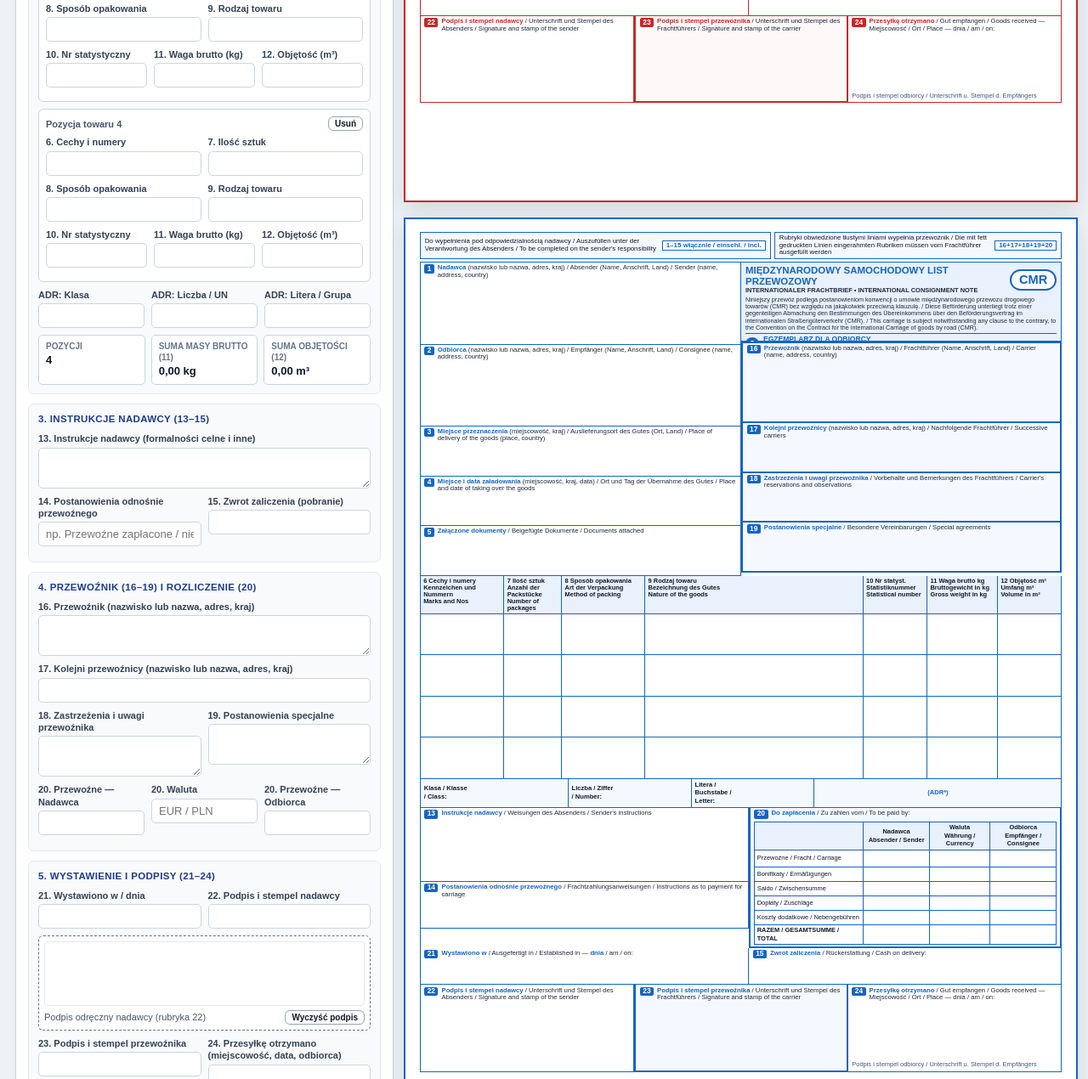
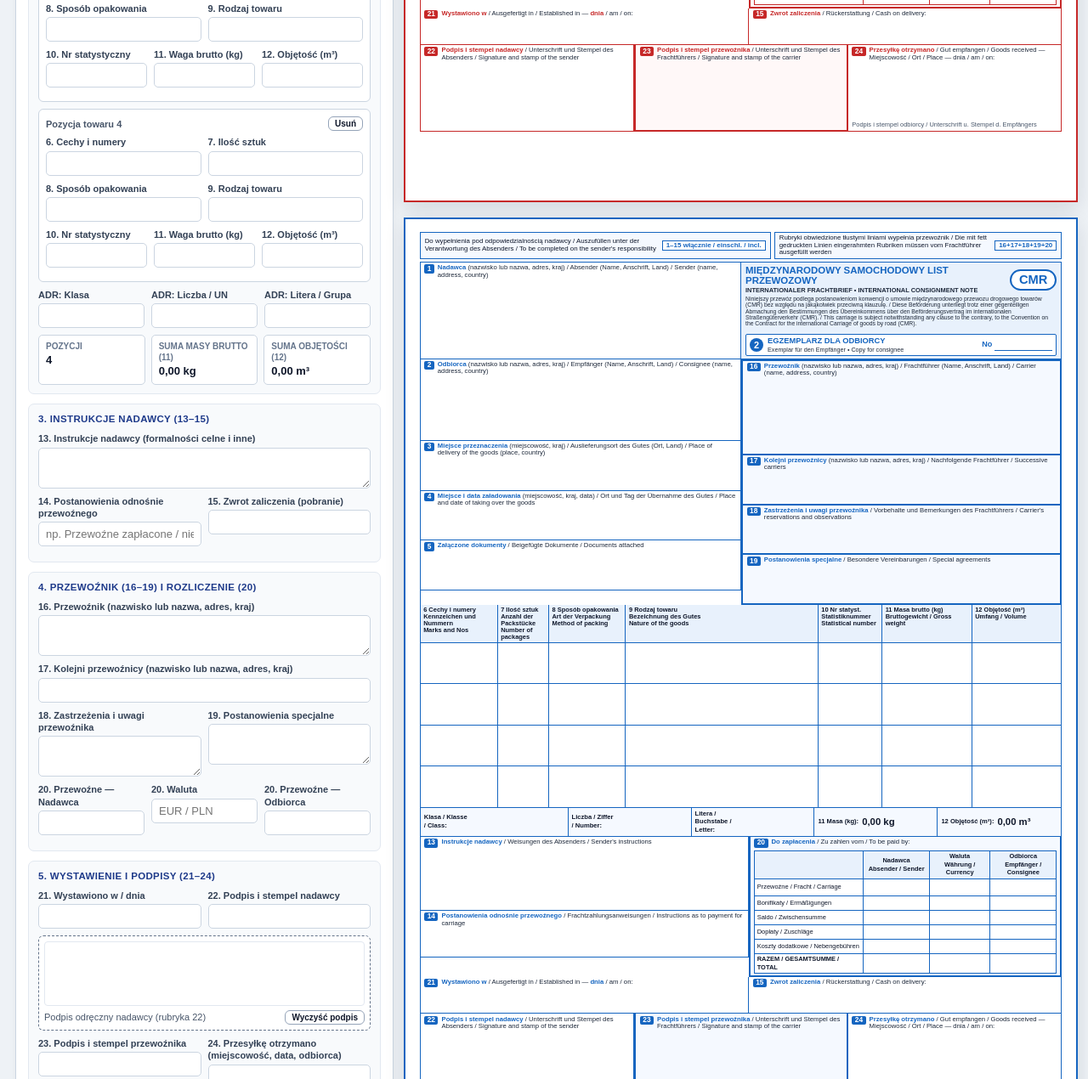
Before and after one commit to logistykarobertc-byte/rob-log-kalkulator, a plain HTML site: page CMR.html in a window 1280 px wide. Shown: the part 1002-2272 px from the top of the page at 85% size. Drawn offline with Linux system fonts and the light colour scheme.

Commit message:
Update CMR.html

```diff
--- a/CMR.html
+++ b/CMR.html
@@ -449,11 +449,12 @@
   .cmr-title-header {
     border-right: 1.5px solid var(--accent-cmr);
     border-bottom: 1.5px solid var(--accent-cmr);
-    padding: 3px 5px;
+    padding: 2.5px 5px;
     background: var(--tint-cmr);
     display: flex;
     flex-direction: column;
     justify-content: space-between;
+    overflow: visible;
   }
 
   .cmr-title-row {
@@ -492,9 +493,11 @@
     align-items: center;
     justify-content: space-between;
     gap: 6px;
-    margin-top: 2.5px;
-    padding-top: 2px;
-    border-top: 1px solid var(--accent-cmr);
+    margin-top: 2px;
+    padding: 2px 4px;
+    background: #ffffff;
+    border: 1px solid var(--accent-cmr);
+    border-radius: 2px;
   }
 
   .cmr-copy-pill {
@@ -518,7 +521,7 @@
   }
 
   .cmr-copy-lbl {
-    font-size: 6.4pt;
+    font-size: 7pt;
     font-weight: 900;
     color: var(--accent-cmr);
     line-height: 1.1;
@@ -530,10 +533,10 @@
   }
 
   .cmr-conv-clause {
-    font-size: 5.4pt;
-    line-height: 1.13;
+    font-size: 5.1pt;
+    line-height: 1.08;
     color: #1f2937;
-    margin-top: 2px;
+    margin-top: 1.5px;
   }
 
   .cmr-lbl-row {
@@ -583,14 +586,14 @@
   }
 
   /* Wysokości pól zgodne z klasycznym CMR */
-  .box-h1 { height: 25.5mm; }
+  .box-h1 { height: 30mm; }
   .box-h2 { height: 25.5mm; }
   .box-h3 { height: 15.5mm; }
   .box-h4 { height: 15.5mm; }
   .box-h5 { height: 15.5mm; }
 
-  .box-hdr { height: 24.5mm; }
-  .box-h16 { height: 25.5mm; }
+  .box-hdr { min-height: 30mm; height: auto; }
+  .box-h16 { height: 30mm; }
   .box-h17 { height: 15.5mm; }
   .box-h18 { height: 15.5mm; }
   .box-h19 { height: 15.5mm; }
@@ -1517,9 +1520,13 @@
       w += toNum(row.weight);
       v += toNum(row.vol);
     });
+    const wStr = fmtNum(w) + " kg";
+    const vStr = fmtNum(v) + " m³";
     document.getElementById("sumCargoCount").textContent = String(appState.cargo.length);
-    document.getElementById("sumCargoWeight").textContent = fmtNum(w) + " kg";
-    document.getElementById("sumCargoVol").textContent = fmtNum(v) + " m³";
+    document.getElementById("sumCargoWeight").textContent = wStr;
+    document.getElementById("sumCargoVol").textContent = vStr;
+    document.querySelectorAll("[data-sum-weight]").forEach((el) => { el.textContent = wStr; });
+    document.querySelectorAll("[data-sum-vol]").forEach((el) => { el.textContent = vStr; });
   }
 
   function drawCargoForm() {
@@ -1686,24 +1693,25 @@
             <table class="cmr-goods-tbl">
               <thead>
                 <tr>
-                  <th style="width:13%;">6 Cechy i numery<br/>Kennzeichen und Nummern<br/>Marks and Nos</th>
-                  <th style="width:9%;">7 Ilość sztuk<br/>Anzahl der Packstücke<br/>Number of packages</th>
-                  <th style="width:13%;">8 Sposób opakowania<br/>Art der Verpackung<br/>Method of packing</th>
-                  <th style="width:34%;">9 Rodzaj towaru<br/>Bezeichnung des Gutes<br/>Nature of the goods</th>
+                  <th style="width:12%;">6 Cechy i numery<br/>Kennzeichen und Nummern<br/>Marks and Nos</th>
+                  <th style="width:8%;">7 Ilość sztuk<br/>Anzahl der Packstücke<br/>Number of packages</th>
+                  <th style="width:12%;">8 Sposób opakowania<br/>Art der Verpackung<br/>Method of packing</th>
+                  <th style="width:30%;">9 Rodzaj towaru<br/>Bezeichnung des Gutes<br/>Nature of the goods</th>
                   <th style="width:10%;">10 Nr statyst.<br/>Statistiknummer<br/>Statistical number</th>
-                  <th style="width:11%;">11 Waga brutto kg<br/>Bruttogewicht in kg<br/>Gross weight in kg</th>
-                  <th style="width:10%;">12 Objętość m³<br/>Umfang m³<br/>Volume in m³</th>
+                  <th style="width:14%;">11 Masa brutto (kg)<br/>Bruttogewicht / Gross weight</th>
+                  <th style="width:14%;">12 Objętość (m³)<br/>Umfang / Volume</th>
                 </tr>
               </thead>
               <tbody>${rowsHtml}</tbody>
             </table>
 
-            <!-- PASEK KLASYFIKACJI ADR POD TABELĄ -->
+            <!-- PASEK KLASYFIKACJI ADR ORAZ OSOBNE RUBRYKI MASY (11) I OBJĘTOŚCI (12) -->
             <div class="cmr-adr-strip">
               <div class="cmr-adr-cell"><strong>Klasa / Klasse / Class:</strong><input type="text" class="cmr-adr-inp" data-cmr="adr_class" value="${esc(appState.cmr.adr_class)}" /></div>
               <div class="cmr-adr-cell"><strong>Liczba / Ziffer / Number:</strong><input type="text" class="cmr-adr-inp" data-cmr="adr_num" value="${esc(appState.cmr.adr_num)}" /></div>
               <div class="cmr-adr-cell"><strong>Litera / Buchstabe / Letter:</strong><input type="text" class="cmr-adr-inp" data-cmr="adr_let" value="${esc(appState.cmr.adr_let)}" /></div>
-              <div class="cmr-adr-cell" style="grid-column:span 2;justify-content:center;font-weight:800;color:var(--accent-cmr);">(ADR*)</div>
+              <div class="cmr-adr-cell"><strong>11 Masa (kg):</strong><span style="font-size:8.5pt;font-weight:900;color:#0f172a;" data-sum-weight>0,00 kg</span></div>
+              <div class="cmr-adr-cell"><strong>12 Objętość (m³):</strong><span style="font-size:8.5pt;font-weight:900;color:#0f172a;" data-sum-vol>0,00 m³</span></div>
             </div>
 
             <!-- RUBRYKI 13, 14 PO LEWEJ ORAZ TABELA 20 PO PRAWEJ -->
```
